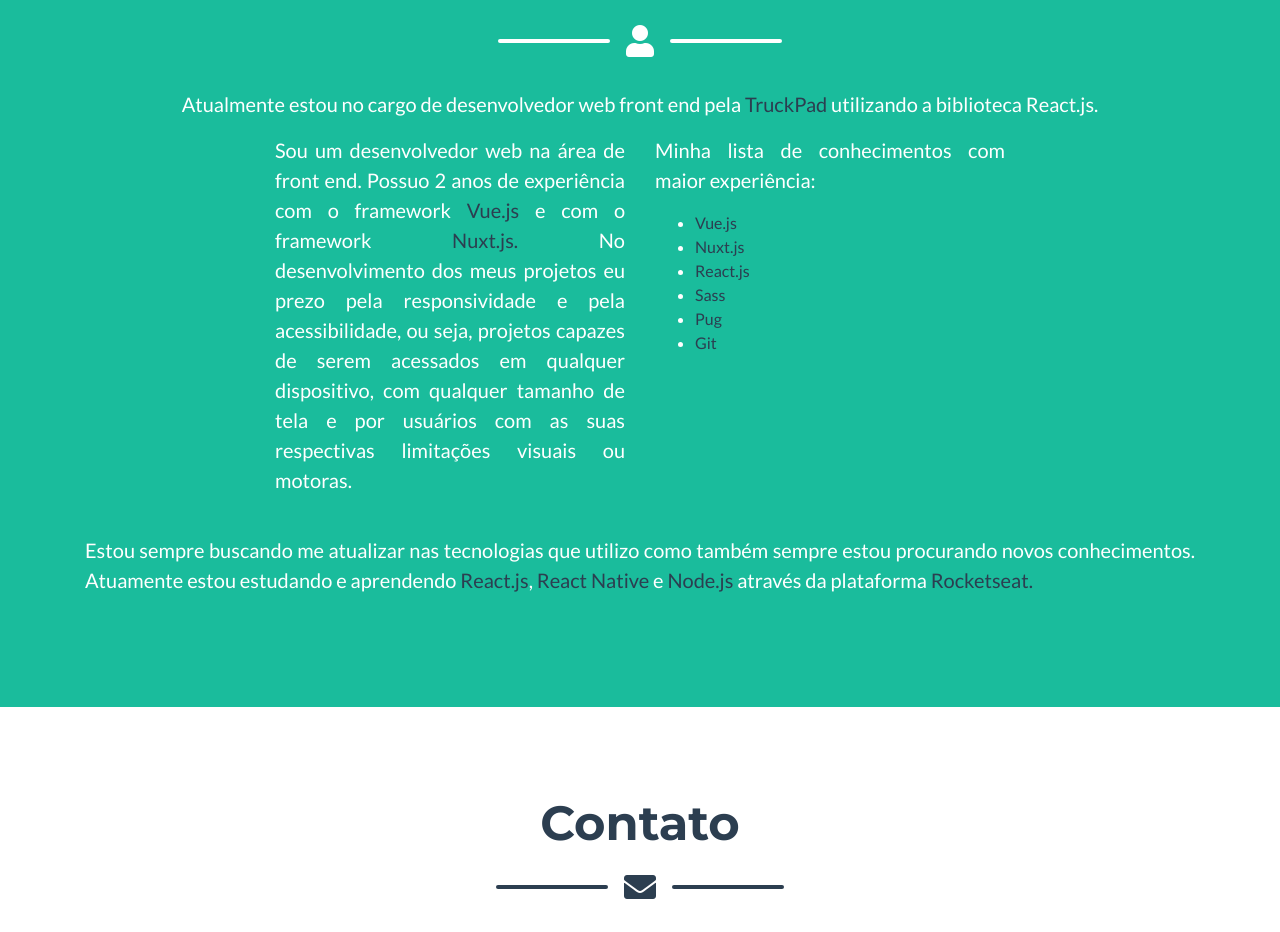
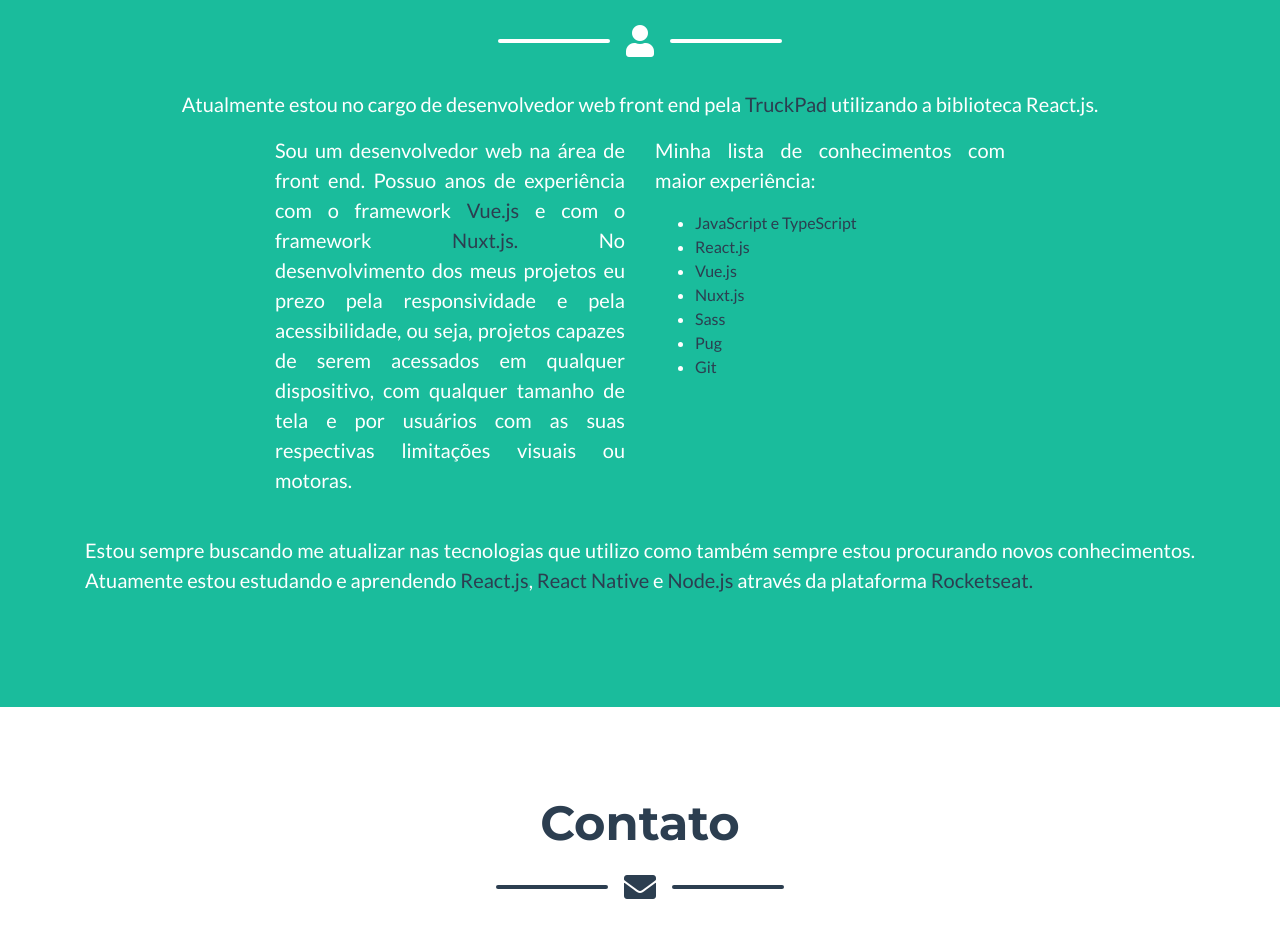
Before and after one commit to vilarjp/vilarjp.github.io, a plain HTML site: page index.html in a window 1280 px wide. Shown: the part 2001-2933 px from the top of the page. Drawn offline with Linux system fonts and the light colour scheme.

```diff
--- a/index.html
+++ b/index.html
@@ -34,11 +34,11 @@
 
   <body id="page-top">
     <!-- Navigation -->
-    <nav class="navbar navbar-expand-lg bg-secondary  fixed-top" id="mainNav">
+    <nav class="navbar navbar-expand-lg bg-secondary fixed-top" id="mainNav">
       <div class="container">
         <a class="navbar-brand js-scroll-trigger" href="#page-top">Início</a>
         <button
-          class="navbar-toggler navbar-toggler-right  font-weight-bold bg-primary text-white rounded"
+          class="navbar-toggler navbar-toggler-right font-weight-bold bg-primary text-white rounded"
           type="button"
           data-toggle="collapse"
           data-target="#navbarResponsive"
@@ -395,7 +395,7 @@
     <section class="page-section bg-primary text-white mb-0" id="about">
       <div class="container">
         <!-- About Section Heading -->
-        <h2 class="page-section-heading text-center  text-white">
+        <h2 class="page-section-heading text-center text-white">
           Sobre
         </h2>
 
@@ -424,7 +424,7 @@
           </div>
           <div class="col-lg-4 ml-auto">
             <p class="lead">
-              Sou um desenvolvedor web na área de front end. Possuo 2 anos de
+              Sou um desenvolvedor web na área de front end. Possuo anos de
               experiência com o framework
               <a
                 href="https://vuejs.org/"
@@ -453,6 +453,22 @@
             <ul>
               <li>
                 <a
+                  href="https://developer.mozilla.org/pt-BR/docs/Web/JavaScript"
+                  target="_blank"
+                  rel="noopener noreferrer"
+                  >JavaScript e TypeScript</a
+                >
+              </li>
+              <li>
+                <a
+                  href="https://pt-br.reactjs.org/"
+                  target="_blank"
+                  rel="noopener noreferrer"
+                  >React.js</a
+                >
+              </li>
+              <li>
+                <a
                   href="https://vuejs.org/"
                   target="_blank"
                   rel="noopener noreferrer"
@@ -465,14 +481,6 @@
                   target="_blank"
                   rel="noopener noreferrer"
                   >Nuxt.js</a
-                >
-              </li>
-              <li>
-                <a
-                  href="https://pt-br.reactjs.org/"
-                  target="_blank"
-                  rel="noopener noreferrer"
-                  >React.js</a
                 >
               </li>
               <li>
@@ -544,7 +552,7 @@
     <section class="page-section" id="contact">
       <div class="container">
         <!-- Contact Section Heading -->
-        <h2 class="page-section-heading text-center  text-secondary mb-0">
+        <h2 class="page-section-heading text-center text-secondary mb-0">
           Contato
         </h2>
 
@@ -736,7 +744,7 @@
     </section>
 
     <!-- Scroll to Top Button (Only visible on small and extra-small screen sizes) -->
-    <div class="scroll-to-top d-lg-none position-fixed ">
+    <div class="scroll-to-top d-lg-none position-fixed">
       <a
         class="js-scroll-trigger d-block text-center text-white rounded"
         href="#page-top"
@@ -773,7 +781,7 @@
               <div class="row justify-content-center">
                 <div class="col-lg-8">
                   <!-- Portfolio Modal - Title -->
-                  <h2 class="portfolio-modal-title text-secondary  mb-0">
+                  <h2 class="portfolio-modal-title text-secondary mb-0">
                     Docentes - UFRN
                   </h2>
                   <!-- Icon Divider -->
@@ -836,7 +844,7 @@
               <div class="row justify-content-center">
                 <div class="col-lg-8">
                   <!-- Portfolio Modal - Title -->
-                  <h2 class="portfolio-modal-title text-secondary  mb-0">
+                  <h2 class="portfolio-modal-title text-secondary mb-0">
                     Projeto LEIA - UFRN
                   </h2>
                   <!-- Icon Divider -->
@@ -900,7 +908,7 @@
               <div class="row justify-content-center">
                 <div class="col-lg-8">
                   <!-- Portfolio Modal - Title -->
-                  <h2 class="portfolio-modal-title text-secondary  mb-0">
+                  <h2 class="portfolio-modal-title text-secondary mb-0">
                     Renorbio
                   </h2>
                   <!-- Icon Divider -->
@@ -963,7 +971,7 @@
               <div class="row justify-content-center">
                 <div class="col-lg-8">
                   <!-- Portfolio Modal - Title -->
-                  <h2 class="portfolio-modal-title text-secondary  mb-0">
+                  <h2 class="portfolio-modal-title text-secondary mb-0">
                     Serviços - UFRN
                   </h2>
                   <!-- Icon Divider -->
@@ -1026,7 +1034,7 @@
               <div class="row justify-content-center">
                 <div class="col-lg-8">
                   <!-- Portfolio Modal - Title -->
-                  <h2 class="portfolio-modal-title text-secondary  mb-0">
+                  <h2 class="portfolio-modal-title text-secondary mb-0">
                     Sistemas - UFRN
                   </h2>
                   <!-- Icon Divider -->
@@ -1089,7 +1097,7 @@
               <div class="row justify-content-center">
                 <div class="col-lg-8">
                   <!-- Portfolio Modal - Title -->
-                  <h2 class="portfolio-modal-title text-secondary  mb-0">
+                  <h2 class="portfolio-modal-title text-secondary mb-0">
                     Superintendência de Informática - UFRN
                   </h2>
                   <!-- Icon Divider -->
@@ -1153,7 +1161,7 @@
               <div class="row justify-content-center">
                 <div class="col-lg-8">
                   <!-- Portfolio Modal - Title -->
-                  <h2 class="portfolio-modal-title text-secondary  mb-0">
+                  <h2 class="portfolio-modal-title text-secondary mb-0">
                     Portal da UFRN
                   </h2>
                   <!-- Icon Divider -->
@@ -1217,7 +1225,7 @@
               <div class="row justify-content-center">
                 <div class="col-lg-8">
                   <!-- Portfolio Modal - Title -->
-                  <h2 class="portfolio-modal-title text-secondary  mb-0">
+                  <h2 class="portfolio-modal-title text-secondary mb-0">
                     PROAD - Pró-Reitoria de Administração da UFRN
                   </h2>
                   <!-- Icon Divider -->
@@ -1280,7 +1288,7 @@
               <div class="row justify-content-center">
                 <div class="col-lg-8">
                   <!-- Portfolio Modal - Title -->
-                  <h2 class="portfolio-modal-title text-secondary  mb-0">
+                  <h2 class="portfolio-modal-title text-secondary mb-0">
                     AUDIN - Auditoria Interna da UFRN
                   </h2>
                   <!-- Icon Divider -->
@@ -1338,7 +1346,7 @@
               <div class="row justify-content-center">
                 <div class="col-lg-8">
                   <!-- Portfolio Modal - Title -->
-                  <h2 class="portfolio-modal-title text-secondary  mb-0">
+                  <h2 class="portfolio-modal-title text-secondary mb-0">
                     Acervus - UFRN
                   </h2>
                   <!-- Icon Divider -->
@@ -1399,7 +1407,7 @@
               <div class="row justify-content-center">
                 <div class="col-lg-8">
                   <!-- Portfolio Modal - Title -->
-                  <h2 class="portfolio-modal-title text-secondary  mb-0">
+                  <h2 class="portfolio-modal-title text-secondary mb-0">
                     LabMetrol - UFRN
                   </h2>
                   <!-- Icon Divider -->
```
